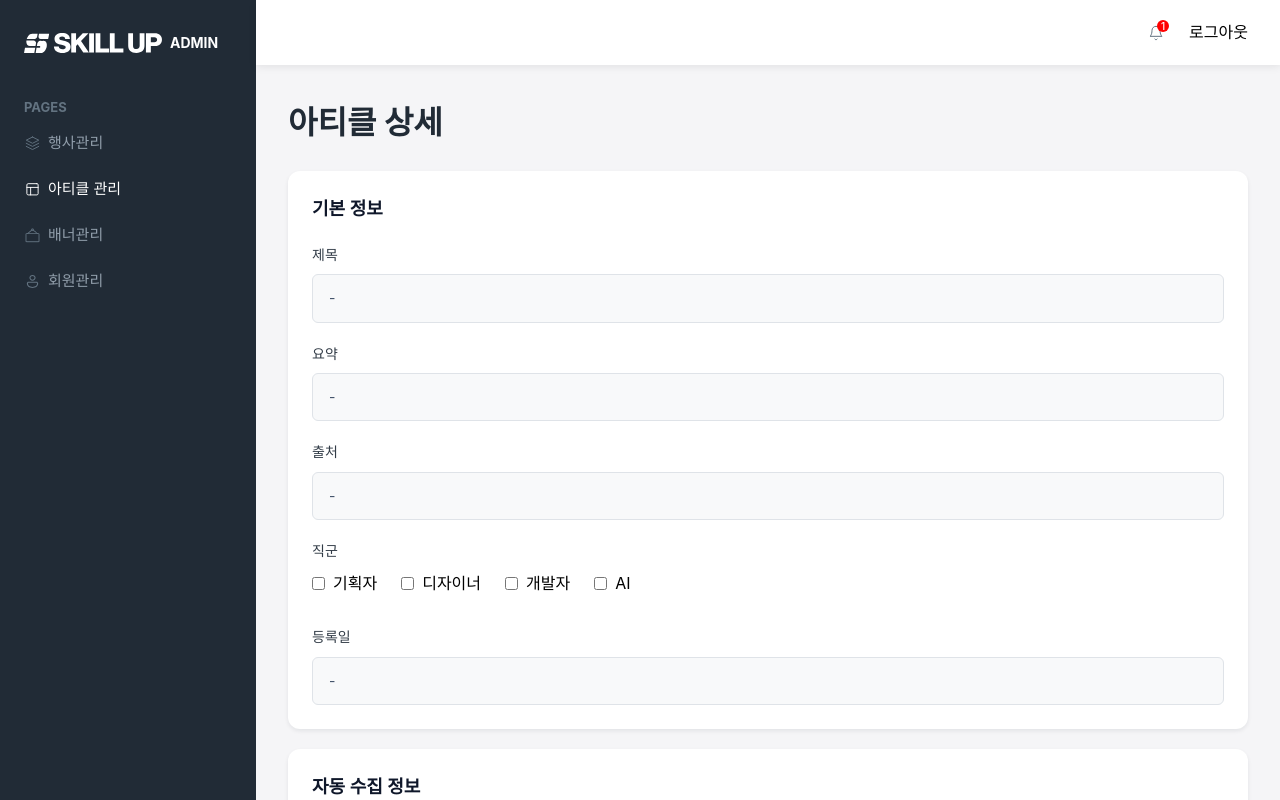
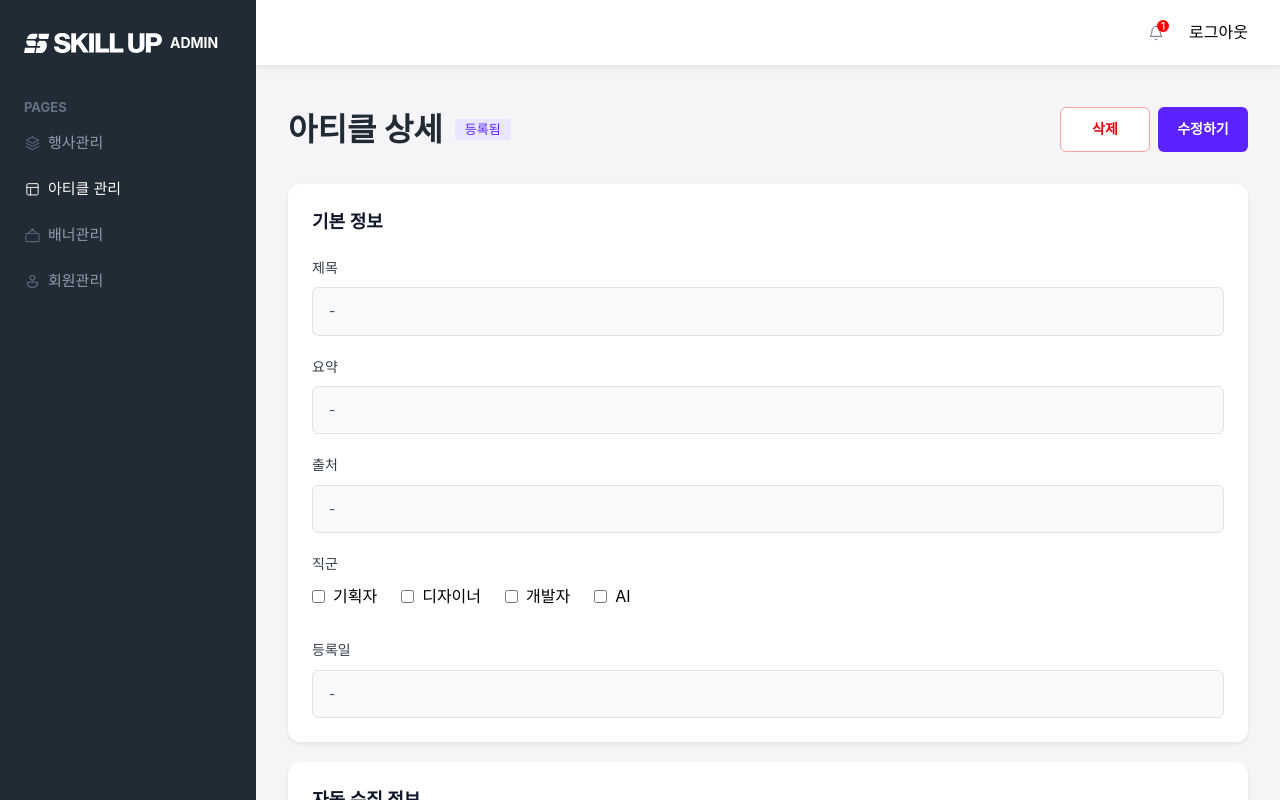
Before and after one commit to SKILLUP-FRONTEND/SkillUp_Admin, a Next.js app: page /articles/1 in a window 1280 px wide. Built offline with nearby package versions, Linux system fonts and the light colour scheme; no server answers; a web font is replaced by a local one.

Commit message:
Feature : 아티클 상세 변경

```diff
--- a/src/app/(admin)/articles/[id]/page.tsx
+++ b/src/app/(admin)/articles/[id]/page.tsx
@@ -19,7 +19,8 @@ import {createArticle, getArticle, getArticleDetail, login} from "@/client/clien
 import {router} from "next/dist/client";
 import {useLoadingStore} from "@/store/loadingStore";
 import Swal from "sweetalert2";
-import {ArticleDetailModel, ArticleModel} from "@/types/article.type";
+import {ArticleDetailModel, ArticleModel, ArticleStatus} from "@/types/article.type";
+import StatusBadge from "@/components/common/badge/StatusBadge";
 
 interface Props {
     params: {
@@ -54,9 +55,14 @@ export default function ArticleDetailPage() {
 
     return (
         <>
-            <div className="box-flex mb32">
-                <div className="title-page">
+            <div className="box-flex mb32 a-center">
+                <div className="title-page mr12">
                     아티클 상세
+                </div>
+                <StatusBadge status={'PUBLISHED'}></StatusBadge>
+                <div className="box-flex ml-auto gap8">
+                    <button className="btnBorder delete w90">삭제</button>
+                    <button className="btnDefault w90">수정하기</button>
                 </div>
             </div>
 
--- a/src/components/common/badge/StatusBadge.module.css
+++ b/src/components/common/badge/StatusBadge.module.css
@@ -11,6 +11,8 @@
   border-radius: 2px;
   font-size: 13px;
   font-weight: 500;
+  display: inline-flex;
+align-items: center;
 }
 
 .active {
--- a/src/styles/util.scss
+++ b/src/styles/util.scss
@@ -6,6 +6,9 @@
     }
     .mb#{$i} {
         margin-bottom: #{$i}px;
+    }
+    .mr#{$i} {
+        margin-right: #{$i}px;
     }
     .gap#{$i} {
         gap: #{$i}px;
@@ -131,6 +134,12 @@
     display: inline-flex;
     align-items: center;
     justify-content: center;
+    background-color: white;
+
+    &.delete{
+        border-color: #ffa2a2;
+        color: #e7000b;
+    }
 }
 
 .color-black32 {
```
Also changed, not shown: 1 other file (tests, documents, lock files or other folders).
